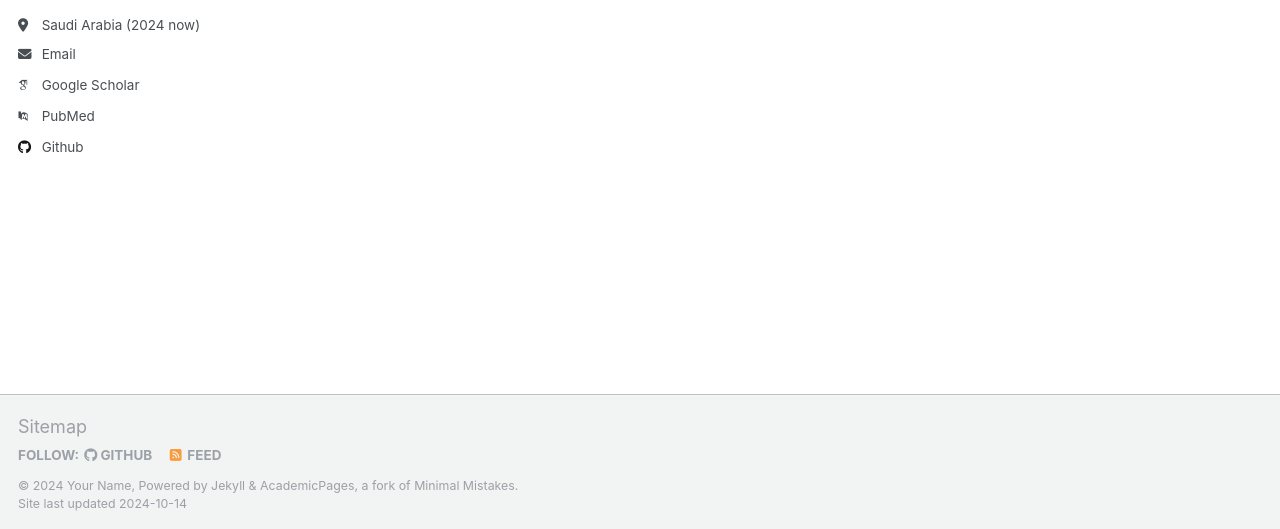
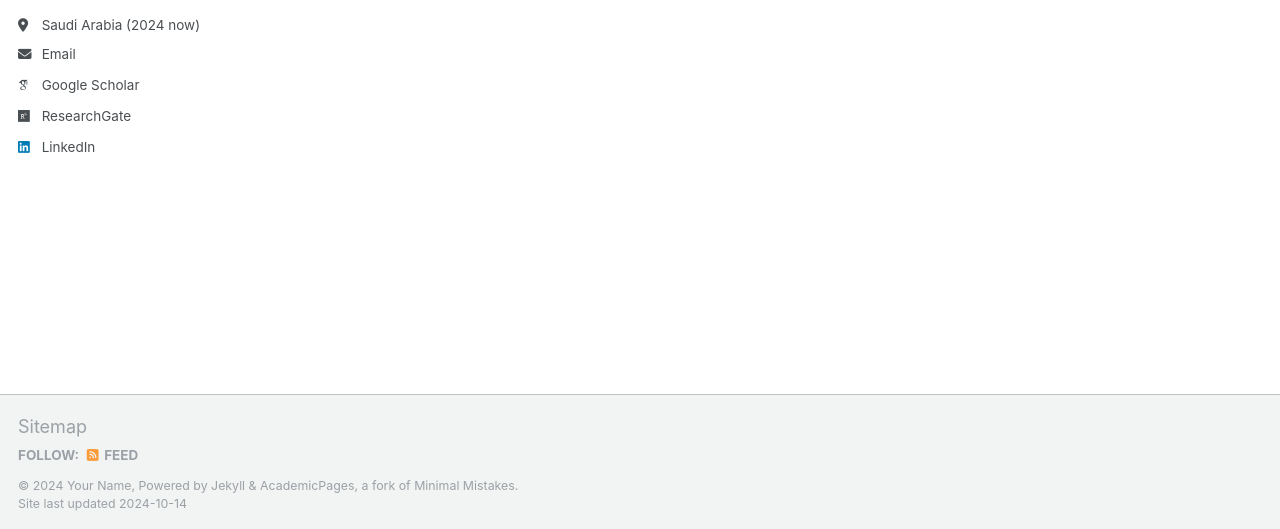
Before and after one commit to Xiangyu-cui/xiangyu-cui.github.io, a Jekyll site: the page built from _pages/about.md, in a window 1280 px wide. Shown: the part 368-897 px from the top of the page. Built offline with Jekyll 4.4.1, drawn with Linux system fonts in a browser that asks for light colours; some web fonts are replaced.

Commit message:
Update _config.yml

```diff
--- a/_config.yml
+++ b/_config.yml
@@ -33,14 +33,12 @@ author:
   googlescholar    : "https://scholar.google.com/citations?user=XKDc8r0AAAAJ&hl"
   impactstory      : # URL
   semantic         : # URL
-  pubmed           : "https://www.ncbi.nlm.nih.gov/pubmed/?term=john+snow"
-  researchgate     : # URL
+  researchgate     : "https://www.researchgate.net/profile/Xiangyu-Cui-4"
 
   # Repositories and software development
   bitbucket        : # Username - Update with your username on the site
   codepen          : # Username
   dribbble         : # Username
-  github           : "academicpages"
   kaggle           : # Username
   stackoverflow    : # User number or user number and name (i.e., use "1" or "1/jeff-atwood")
 
@@ -53,7 +51,7 @@ author:
   keybase          : # Username
   instagram        : # Username
   lastfm           : # Username
-  linkedin         : # Username
+  linkedin         : "https://www.linkedin.com/in/cui-xiangyu-545952256/"
   mastodon         : # URL
   medium           : # URL
   pinterest        : # Username
```
